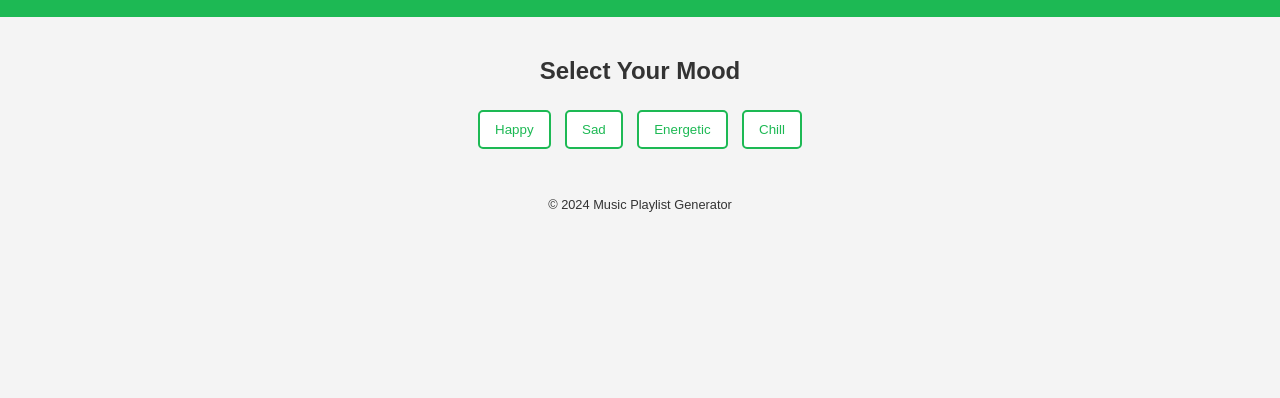
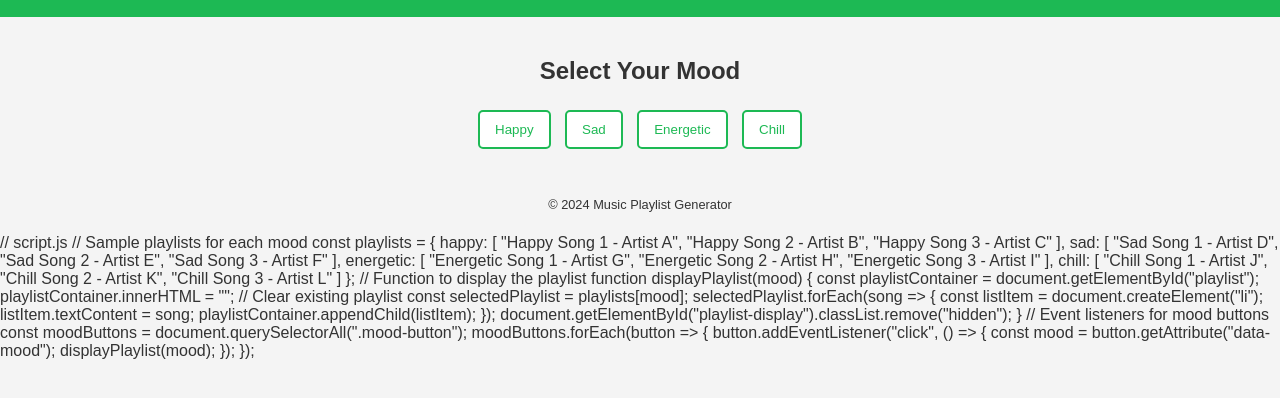
Before and after one commit to KeyyGonza/tesst, a plain HTML site: page index.html in a window 1280 px wide. Shown: the part 60-458 px from the top of the page. Drawn offline with Linux system fonts and the light colour scheme.

Commit message:
Update index.html

```diff
--- a/index.html
+++ b/index.html
@@ -119,5 +119,57 @@
     </footer>
 
     <script src="script.js"></script> <!-- Link to your JavaScript file -->
+
+    // script.js
+
+// Sample playlists for each mood
+const playlists = {
+    happy: [
+        "Happy Song 1 - Artist A",
+        "Happy Song 2 - Artist B",
+        "Happy Song 3 - Artist C"
+    ],
+    sad: [
+        "Sad Song 1 - Artist D",
+        "Sad Song 2 - Artist E",
+        "Sad Song 3 - Artist F"
+    ],
+    energetic: [
+        "Energetic Song 1 - Artist G",
+        "Energetic Song 2 - Artist H",
+        "Energetic Song 3 - Artist I"
+    ],
+    chill: [
+        "Chill Song 1 - Artist J",
+        "Chill Song 2 - Artist K",
+        "Chill Song 3 - Artist L"
+    ]
+};
+
+// Function to display the playlist
+function displayPlaylist(mood) {
+    const playlistContainer = document.getElementById("playlist");
+    playlistContainer.innerHTML = ""; // Clear existing playlist
+
+    const selectedPlaylist = playlists[mood];
+
+    selectedPlaylist.forEach(song => {
+        const listItem = document.createElement("li");
+        listItem.textContent = song;
+        playlistContainer.appendChild(listItem);
+    });
+
+    document.getElementById("playlist-display").classList.remove("hidden");
+}
+
+// Event listeners for mood buttons
+const moodButtons = document.querySelectorAll(".mood-button");
+moodButtons.forEach(button => {
+    button.addEventListener("click", () => {
+        const mood = button.getAttribute("data-mood");
+        displayPlaylist(mood);
+    });
+});
+
 </body>
 </html>
```
